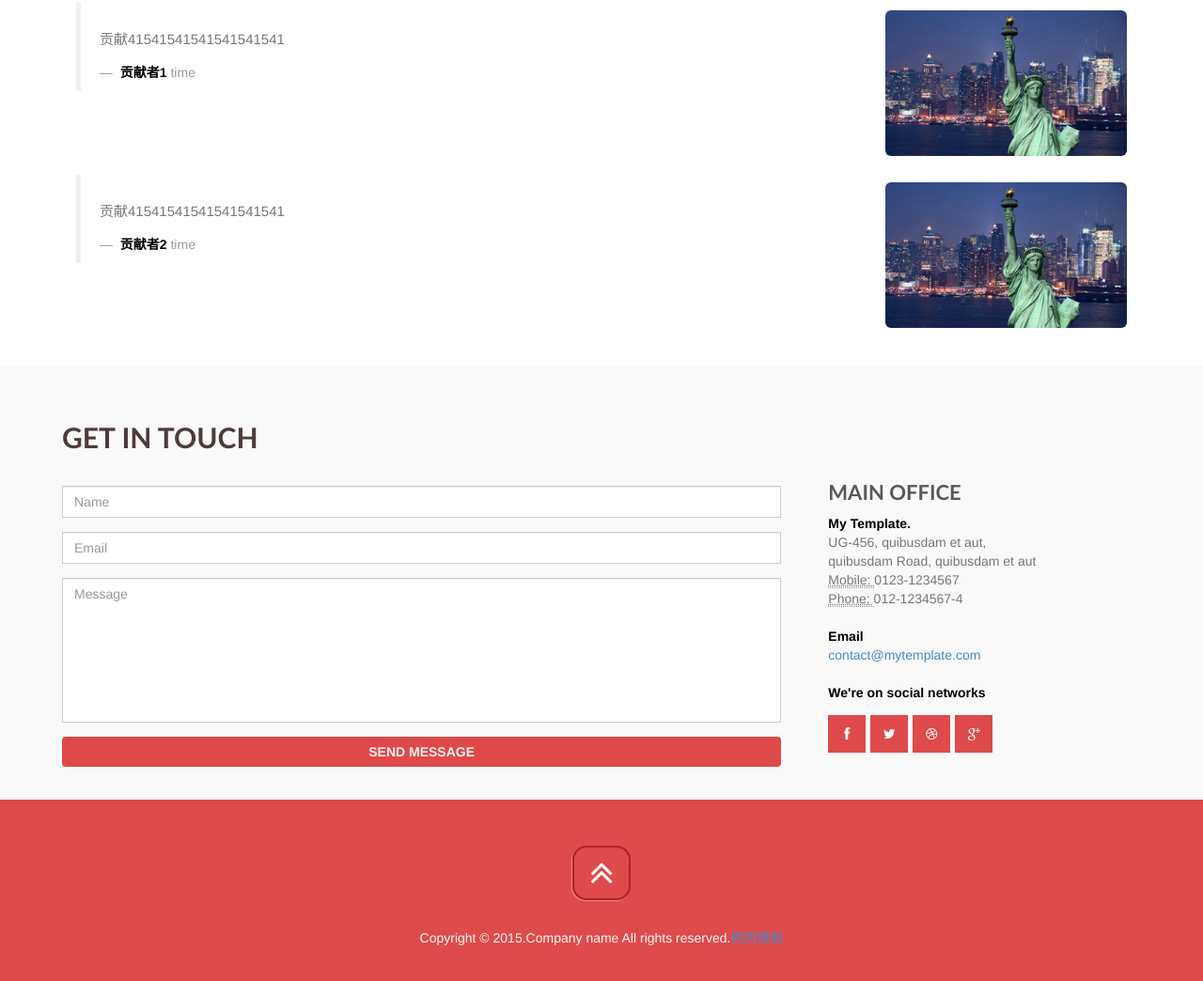
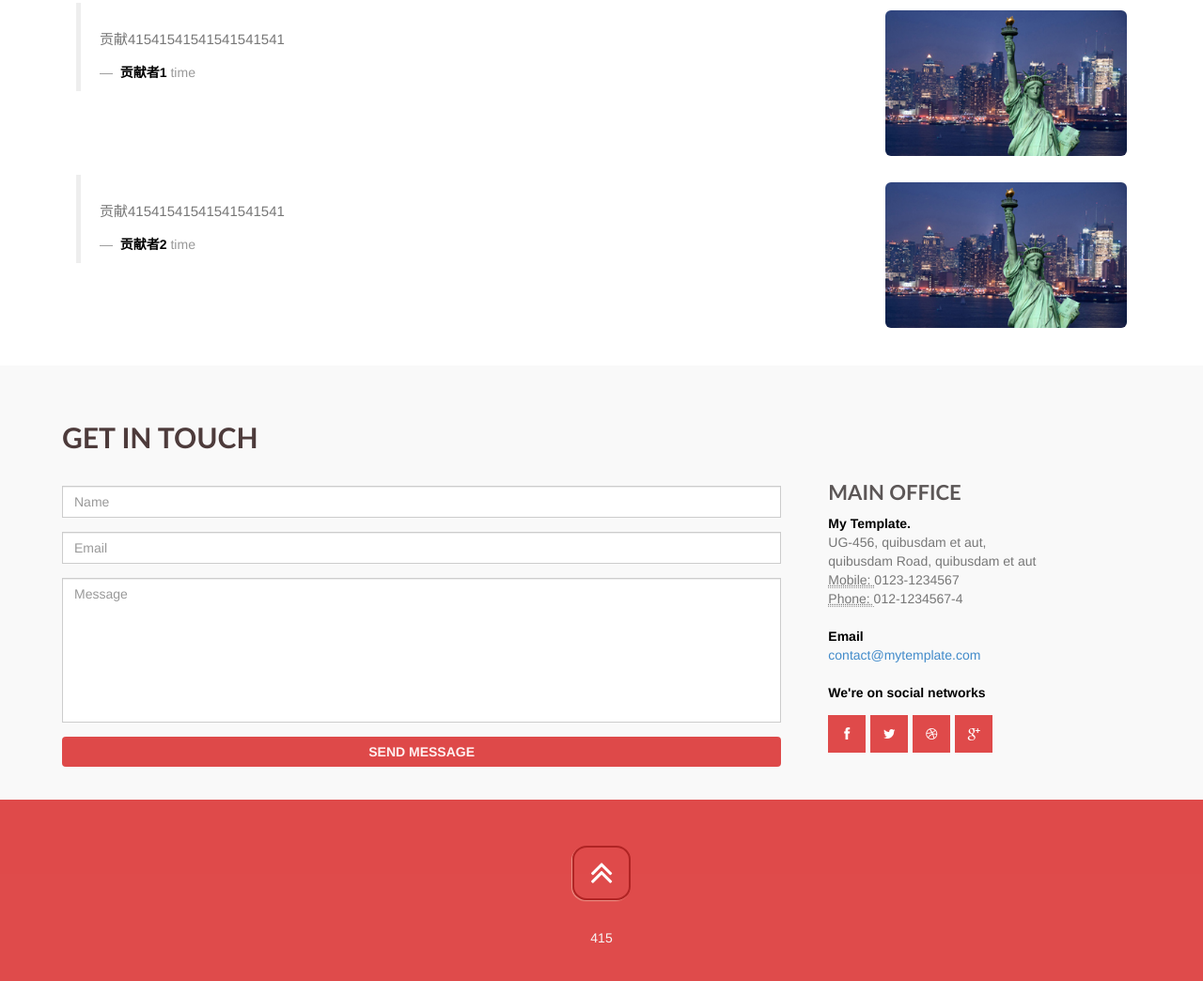
Before and after one commit to Jzcse/4H15, a plain HTML site: page index.html in a window 1280 px wide. Shown: the part 2881-3925 px from the top of the page at 94% size. Drawn offline with Linux system fonts and the light colour scheme.

Commit message:
Update index.html

```diff
--- a/index.html
+++ b/index.html
@@ -328,7 +328,7 @@
 							</a>
 						</div>
 					</div>
-					<p>Copyright &copy; 2015.Company name All rights reserved.<a target="_blank" href="http://sc.chinaz.com/moban/">&#x7F51;&#x9875;&#x6A21;&#x677F;</a></p>
+					<p>415</p>
 				</div>
 			</div>
 		</div>
```
